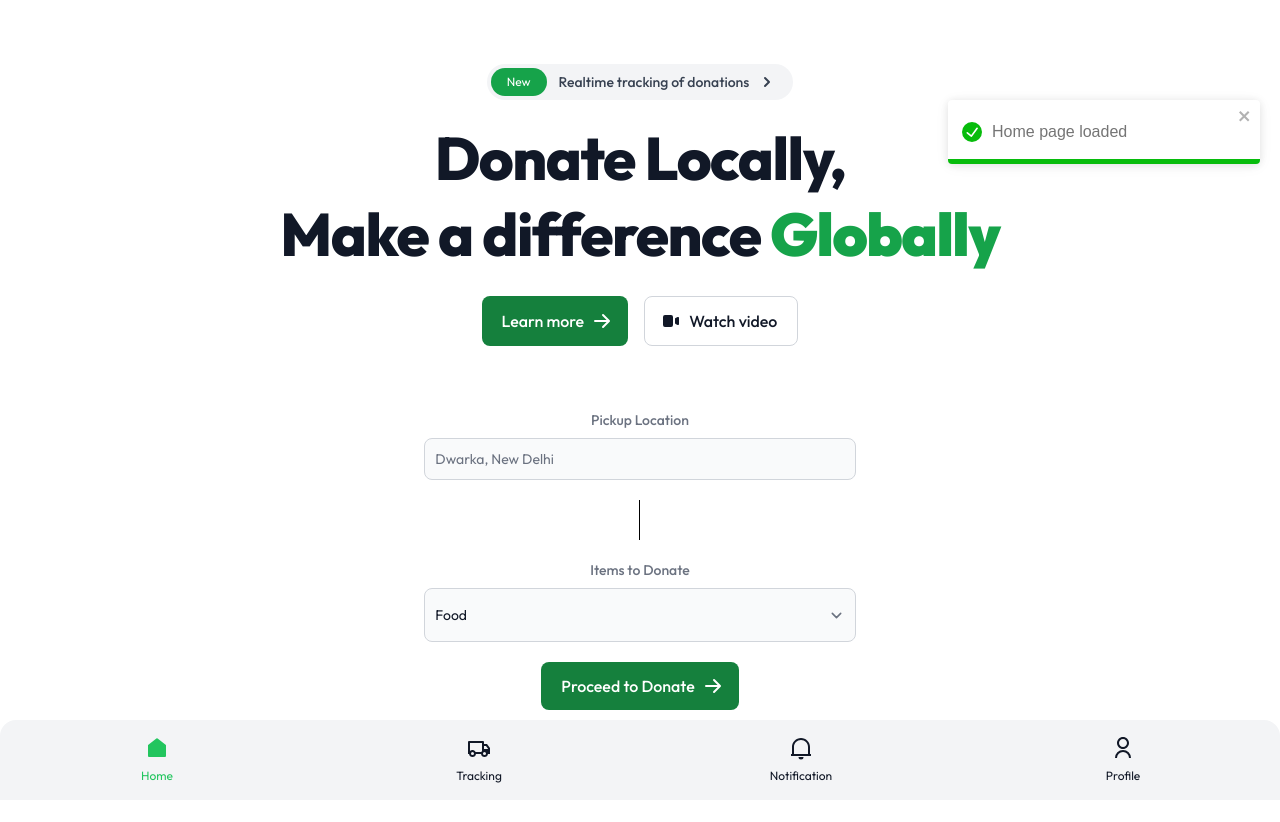
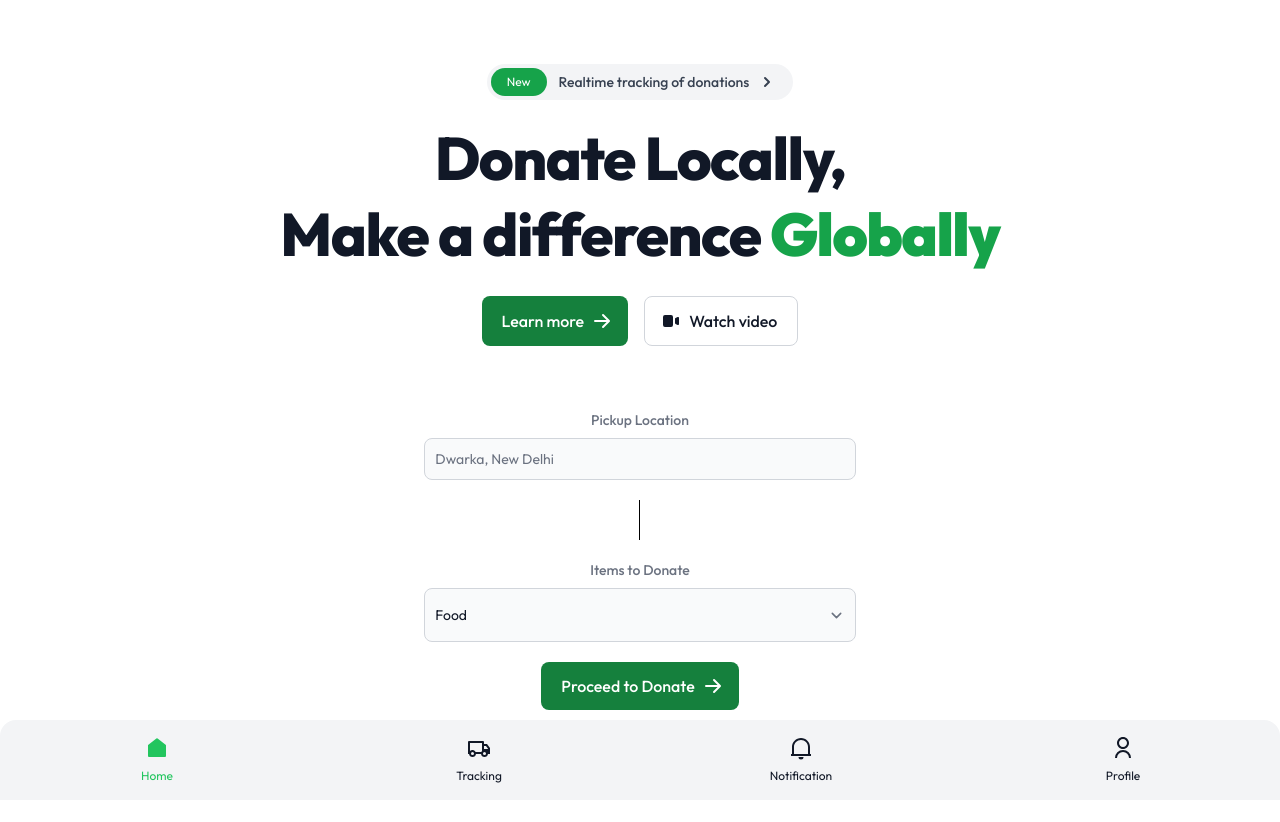
Before and after one commit to facevel/giveaid-next, a Next.js app: page / in a window 1280 px wide. Shown: the top 822 px of the page. Built offline with nearby package versions, Linux system fonts and the light colour scheme; what prettier-plugin-tailwindcss would draw is missing.

Commit message:
remove: toast

```diff
--- a/src/pages/index.tsx
+++ b/src/pages/index.tsx
@@ -1,16 +1,8 @@
 import Head from 'next/head'
 import {TabsLayout} from "@/layout";
-import {useEffect} from "react";
-import {toast} from "react-toastify";
 import {LandingFormView} from "@/components/LandingFormView";
 
 const Home = () => {
-    useEffect(() => {
-            console.log('Home page loaded');
-            setTimeout(() => {
-                toast.success('Home page loaded');
-            }, 1000)
-        },[])
     return (
         <>
             <Head>
```
